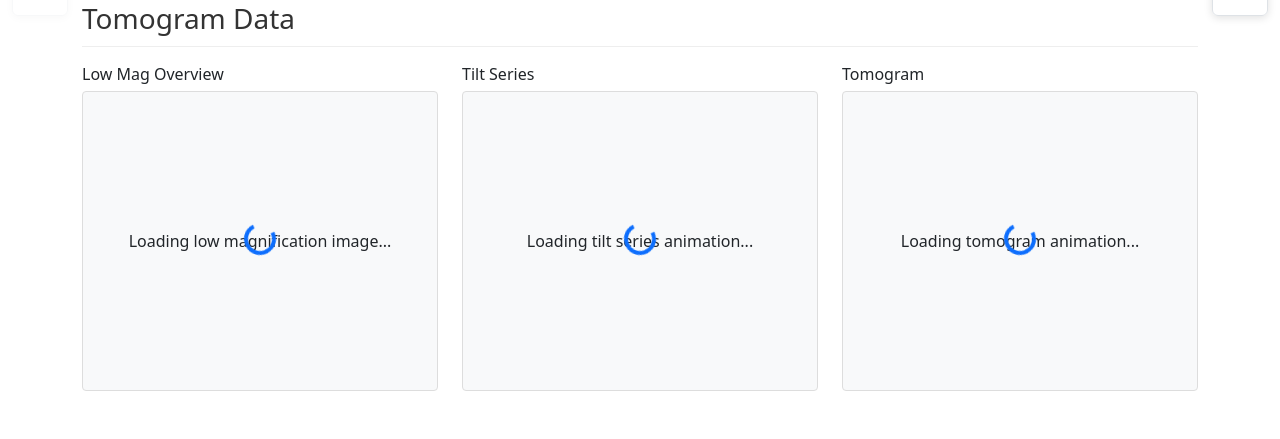
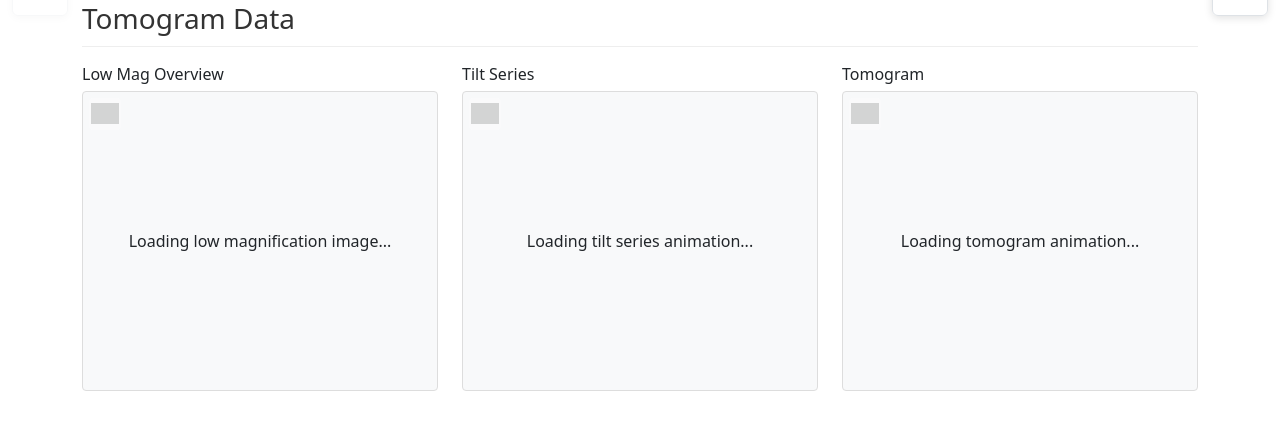
Before and after one commit to shahpnmlab/tomcat, a Flask app: template tomcat/templates/detail.html in a window 1280 px wide. Shown: the part 420-859 px from the top of the page. Run offline with Flask 2, Linux system fonts and the light colour scheme; the template is opened without the code that fills it: most values are stand-ins (such as "Sample title", 1, 10 or a date in 2020); some libraries are stand-ins or nearby versions; grey boxes are pictures that could not be loaded.

Commit message:
Added a 3dmod launcher

```diff
--- a/tomcat/routes/session_routes.py
+++ b/tomcat/routes/session_routes.py
@@ -7,6 +7,8 @@
 import json
 import os
 import logging
+import shutil
+import subprocess
 import tarfile
 import tempfile
 from datetime import datetime
@@ -85,17 +87,13 @@
             sessions = session_manager.get_sessions()
             sessions_exist = len(sessions) > 0
 
-            # If no paths are set, redirect to settings
-            if not any(config.paths.values()):
-                flash("Please configure data paths before continuing")
-                return redirect(url_for('settings.settings'))
-
-            # Display the upload page with sessions
+            # Display the upload page with sessions (paths may not be set yet — that's fine)
             return render_template('upload.html',
                                 paths=config.paths,
                                 sessions=sessions,
                                 config_exists=config_exists,
-                                sessions_exist=sessions_exist)
+                                sessions_exist=sessions_exist,
+                                paths_configured=any(config.paths.values()))
 
         # Handle direct upload if POST
         if 'file' in request.files:
@@ -417,6 +415,52 @@
         """Download session file."""
         return send_from_directory(config.upload_folder, filename, as_attachment=True)
 
+    @session_bp.route('/check_3dmod')
+    def check_3dmod():
+        """Return whether 3dmod is available on PATH."""
+        available = shutil.which('3dmod') is not None
+        return jsonify({'available': available})
+
+    @session_bp.route('/launch_3dmod/<media_type>/<tomo_name>', methods=['POST'])
+    def launch_3dmod(media_type, tomo_name):
+        """
+        Launch 3dmod for the raw source file of the given tomogram / media type.
+
+        media_type: 'lowmag' | 'tiltseries' | 'tomogram'
+        """
+        if shutil.which('3dmod') is None:
+            return jsonify({'status': 'error', 'message': '3dmod not found on PATH'}), 404
+
+        # Resolve the actual source file using FileLocator
+        if media_type == 'lowmag':
+            file_path = file_locator.find_lowmag_file(tomo_name)
+            cmd = ['3dmod', '-b', '2', file_path]
+        elif media_type == 'tiltseries':
+            file_path = file_locator.find_tiltseries_file(tomo_name)
+            cmd = ['3dmod', file_path]
+        elif media_type == 'tomogram':
+            file_path = file_locator.find_tomogram_file(tomo_name)
+            cmd = ['3dmod', '-xyz', file_path]
+        else:
+            return jsonify({'status': 'error', 'message': f'Unknown media type: {media_type}'}), 400
+
+        if not file_path:
+            return jsonify({'status': 'error', 'message': f'Source file not found for {tomo_name}'}), 404
+
+        try:
+            # Launch detached — do not wait for the process to finish
+            subprocess.Popen(
+                cmd,
+                stdout=subprocess.DEVNULL,
+                stderr=subprocess.DEVNULL,
+                start_new_session=True
+            )
+            logger.info(f"Launched 3dmod for {media_type}/{tomo_name}: {' '.join(cmd)}")
+            return jsonify({'status': 'ok', 'command': ' '.join(cmd)})
+        except Exception as e:
+            logger.error(f"Failed to launch 3dmod: {e}")
+            return jsonify({'status': 'error', 'message': str(e)}), 500
+
     @session_bp.route('/export_session/<filename>', methods=['GET'])
     def export_session(filename):
         """
--- a/tomcat/routes/settings_routes.py
+++ b/tomcat/routes/settings_routes.py
@@ -40,11 +40,11 @@
             # Check if there's a current session to return to
             current_session = flask_session.get('current_session')
             if current_session:
-                # Redirect directly to process_csv (tomogram thumbnails page) when paths are set
+                # Return to the active session's list view
                 return redirect(url_for('session.process_csv', filename=current_session))
             else:
-                # If no session exists yet, create a new one instead of going to upload page
-                return redirect(url_for('session.new_session'))
+                # No active session — go to the session page so the user can name and create one
+                return redirect(url_for('session.upload_file'))
 
         return render_template('settings.html', paths=config.paths, cwd=config.base_dir)
 
--- a/tomcat/templates/detail.html
+++ b/tomcat/templates/detail.html
@@ -9,9 +9,10 @@
         .image-container:hover {
             height: auto;
             min-height: 300px;
-        width: 100%;  /* Keep original width */
+            width: 100%;
             position: relative;
             z-index: 100;
+            overflow: visible;
             background-color: white;
             box-shadow: 0 4px 8px rgba(0,0,0,0.2);
         }
@@ -100,6 +101,25 @@
         .detail-star { font-size: 1.5rem; color: #ccc; transition: color 0.15s; line-height: 1; }
         .detail-star.filled { color: #f5a623; }
         .detail-star.hover { color: #f5a623; }
+        /* 3dmod launch button — positioned inside .image-container */
+        .viewer-col { position: relative; }
+        .btn-3dmod {
+            position: absolute;
+            top: 6px;
+            left: 6px;
+            z-index: 200;   /* above .image-container:hover z-index:100 */
+            padding: 2px;
+            border: none;
+            background: rgba(255,255,255,0.75);
+            border-radius: 4px;
+            cursor: pointer;
+            opacity: 0.9;
+            transition: opacity 0.15s, transform 0.15s;
+            line-height: 0;
+        }
+        .btn-3dmod:hover:not(:disabled) { opacity: 1; transform: scale(1.15); background: rgba(255,255,255,0.95); }
+        .btn-3dmod:disabled { opacity: 0.4; cursor: not-allowed; }
+        .btn-3dmod img { width: 28px; height: 28px; display: block; }
         /* GIF player controls */
         .gif-player-controls {
             display: flex;
@@ -226,10 +246,15 @@
         <h3 class="section-title">Tomogram Data</h3>
         <div class="row">
             <!-- Low Mag Overview Image -->
-            <div class="col-md-4">
+            <div class="col-md-4 viewer-col">
                 <p class="image-label">Low Mag Overview</p>
                 <div class="image-container" id="lowmag-container">
                     {% if lowmag_path %}
+                    <button class="btn-3dmod" id="btn-3dmod-lowmag" disabled
+                            data-media-type="lowmag" data-tomo-name="{{ tomo_name }}"
+                            title="Open in 3dmod">
+                        <img src="{{ url_for('static', filename='img/3dmod_inactive.png') }}" alt="3dmod">
+                    </button>
                     <div class="loading-indicator" id="lowmag-loading">
                         <div class="spinner-border text-primary" role="status">
                             <span class="visually-hidden">Loading...</span>
@@ -247,10 +272,15 @@
             </div>
 
             <!-- Tilt Series Animation -->
-            <div class="col-md-4">
+            <div class="col-md-4 viewer-col">
                 <p class="image-label">Tilt Series</p>
                 <div class="image-container" id="tiltseries-container">
                     {% if tiltseries_path %}
+                    <button class="btn-3dmod" id="btn-3dmod-tiltseries" disabled
+                            data-media-type="tiltseries" data-tomo-name="{{ tomo_name }}"
+                            title="Open in 3dmod">
+                        <img src="{{ url_for('static', filename='img/3dmod_inactive.png') }}" alt="3dmod">
+                    </button>
                     <div class="loading-indicator" id="tiltseries-loading">
                         <div class="spinner-border text-primary" role="status">
                             <span class="visually-hidden">Loading...</span>
@@ -268,10 +298,15 @@
             </div>
 
             <!-- Tomogram Animation -->
-            <div class="col-md-4">
+            <div class="col-md-4 viewer-col">
                 <p class="image-label">Tomogram</p>
                 <div class="image-container" id="tomogram-container">
                     {% if tomogram_path %}
+                    <button class="btn-3dmod" id="btn-3dmod-tomogram" disabled
+                            data-media-type="tomogram" data-tomo-name="{{ tomo_name }}"
+                            title="Open in 3dmod">
+                        <img src="{{ url_for('static', filename='img/3dmod_inactive.png') }}" alt="3dmod">
+                    </button>
                     <div class="loading-indicator" id="tomogram-loading">
                         <div class="spinner-border text-primary" role="status">
                             <span class="visually-hidden">Loading...</span>
@@ -463,5 +498,64 @@
     });
 })();
 </script>
+
+<script>
+// ===== 3dmod launcher =====
+(function() {
+    const activeIcon   = "{{ url_for('static', filename='img/3dmod_active.png') }}";
+    const inactiveIcon = "{{ url_for('static', filename='img/3dmod_inactive.png') }}";
+    const tomoName     = {{ tomo_name | tojson }};
+
+    const buttons = document.querySelectorAll('.btn-3dmod');
+    if (!buttons.length) return;
+
+    // Check whether 3dmod is on PATH
+    fetch('/session/check_3dmod')
+        .then(r => r.json())
+        .then(data => {
+            buttons.forEach(btn => {
+                const img = btn.querySelector('img');
+                if (data.available) {
+                    btn.disabled = false;
+                    img.src = activeIcon;
+                    btn.title = 'Open raw file in 3dmod';
+                } else {
+                    btn.disabled = true;
+                    img.src = inactiveIcon;
+                    btn.title = '3dmod not found on PATH';
+                }
+            });
+        })
+        .catch(() => {
+            // Leave buttons disabled if check fails
+        });
+
+    // Click handler
+    buttons.forEach(btn => {
+        btn.addEventListener('click', () => {
+            const mediaType = btn.dataset.mediaType;
+            const name      = btn.dataset.tomoName;
+
+            // Brief visual feedback
+            btn.style.opacity = '0.5';
+            setTimeout(() => { btn.style.opacity = ''; }, 600);
+
+            fetch(`/session/launch_3dmod/${mediaType}/${encodeURIComponent(name)}`, {
+                method: 'POST',
+                headers: {'Content-Type': 'application/json'}
+            })
+            .then(r => r.json())
+            .then(data => {
+                if (data.status !== 'ok') {
+                    alert('3dmod error: ' + data.message);
+                }
+            })
+            .catch(err => {
+                alert('Failed to launch 3dmod: ' + err);
+            });
+        });
+    });
+})();
+</script>
 </body>
 </html>
```
Also changed, not shown: tomcat/templates/upload.html (+7 -0 lines), tomcat/templates/3dmod_active.png (added), tomcat/templates/3dmod_inactive.png (added). Lines whose indentation alone changed are shown as unchanged.
